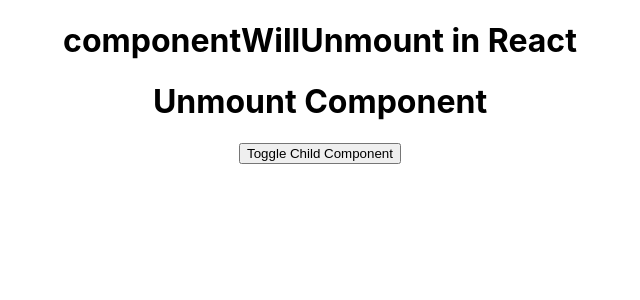
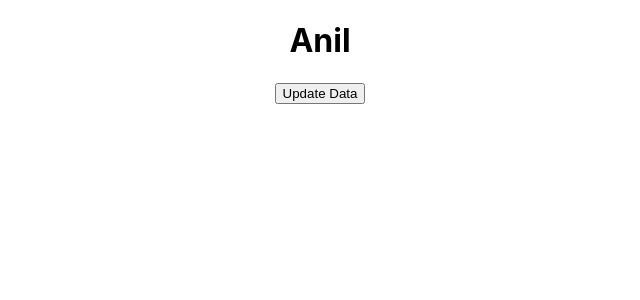
Before and after one commit to Deepakiit17/React_Tutorial, a React (Create React App) app: page / in a window 1280 px wide. Shown: the top 300 px of the page, without its empty margins (320-960 px from the left). Built offline with nearby package versions, Linux system fonts and the light colour scheme.

Commit message:
Hooks in reactjs

```diff
--- a/src/App.js
+++ b/src/App.js
@@ -1,25 +1,14 @@
-import React from "react";
+import { useState } from "react";
 import "./App.css";
-import Unmount from "./Components/Unmount";
 
-class App extends React.Component {
-  constructor() {
-    super();
-    this.state = {
-      show: true,
-    };
-  }
-  render() {
-    return (
-      <div className="App">
-        <h1>componentWillUnmount in React </h1>
-        {this.state.show ? <Unmount /> : <h1>Child Component Removed</h1>}
-        <button onClick={() => this.setState({ show: !this.state.show })}>
-          Toggle Child Component
-        </button>
-      </div>
-    );
-  }
+function App() {
+  const [data, setData] = useState("Anil");
+  return (
+    <div className="App">
+      <h1>{data}</h1>
+      <button onClick={() => setData("Sidhu")}>Update Data</button>
+    </div>
+  );
 }
 
 export default App;
```
